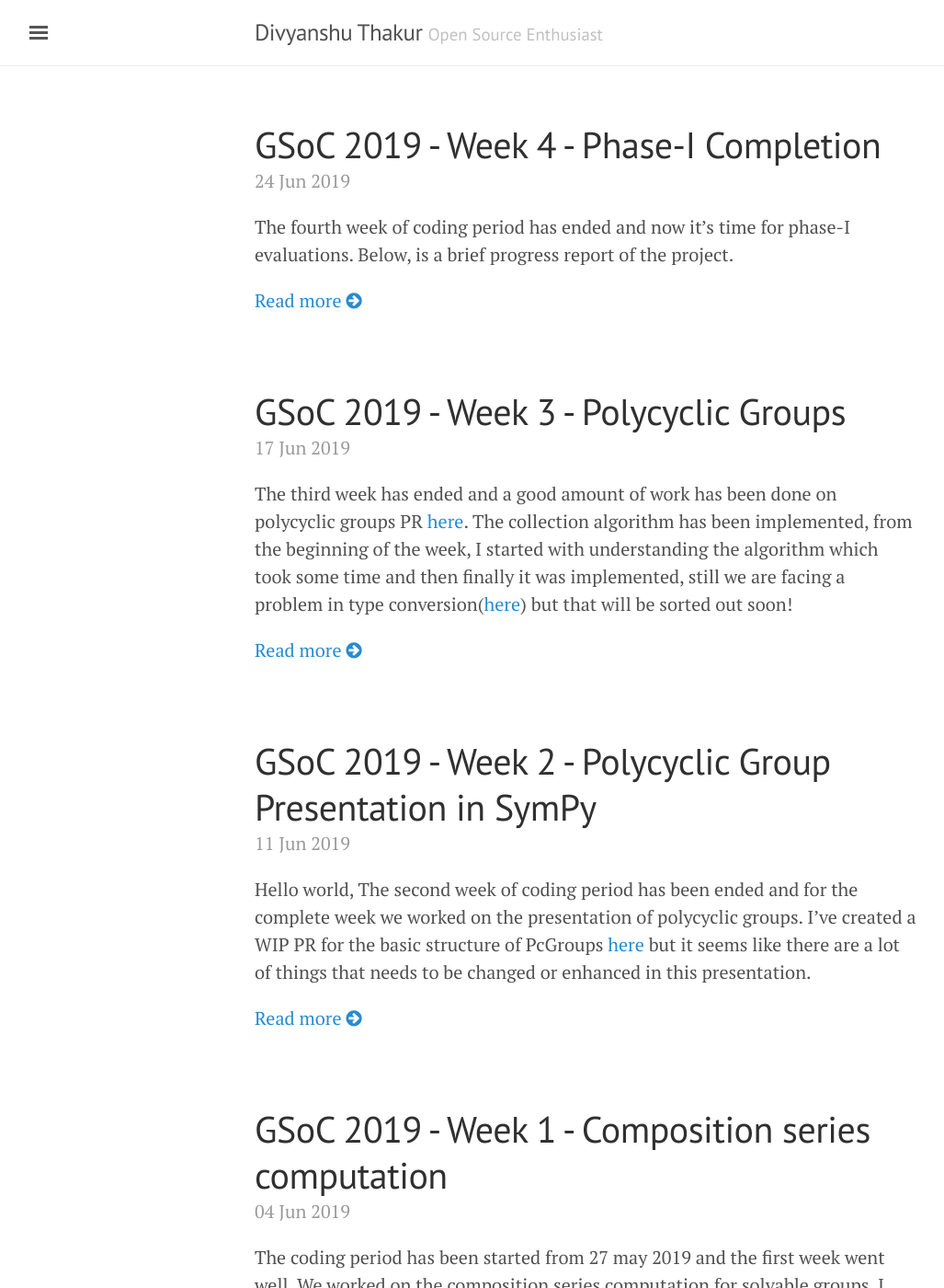
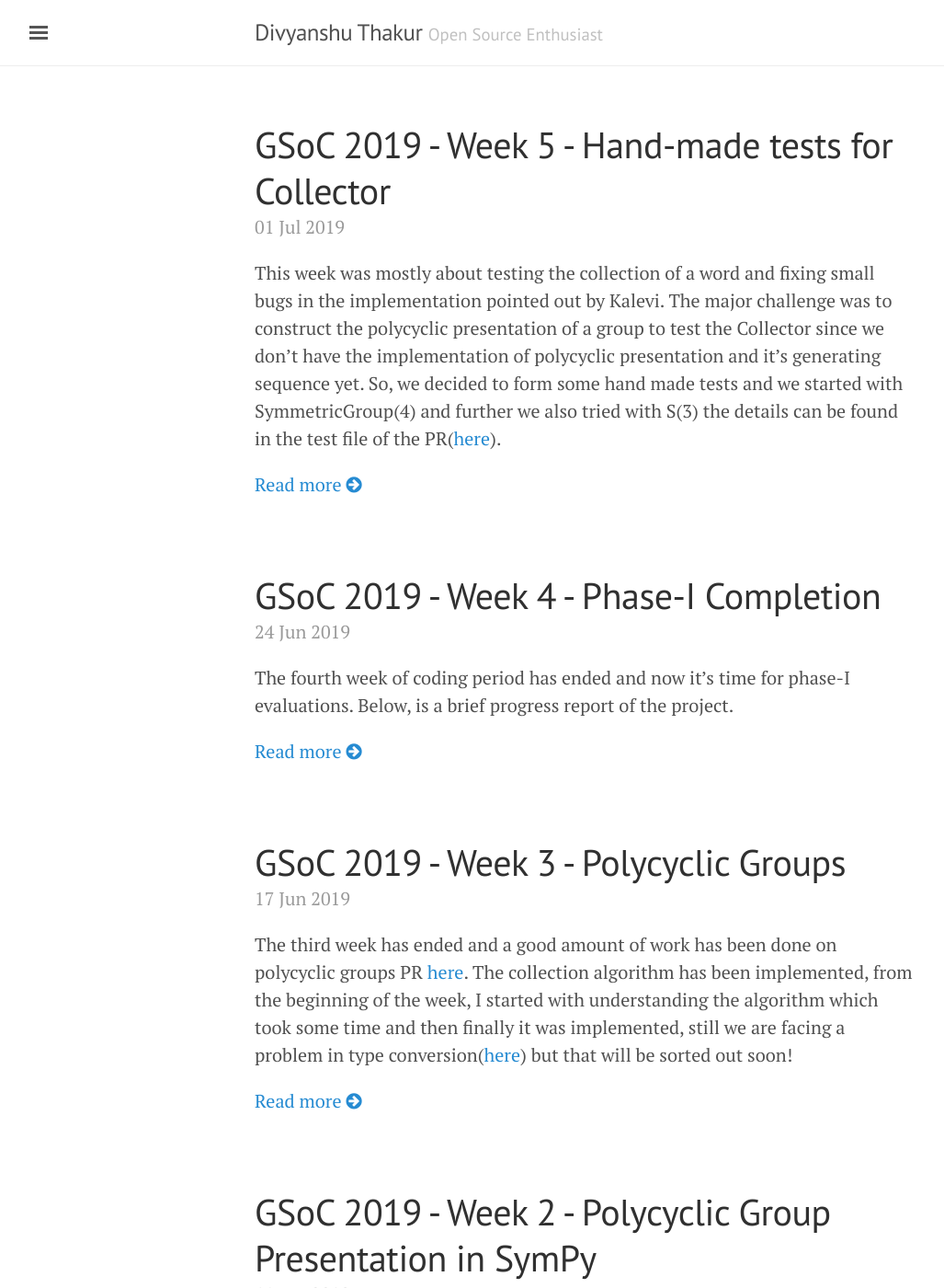
Before and after one commit to divyanshu132/divyanshu132.github.io, a Jekyll site: the page built from index.html, in a window 1280 px wide and 1400 px high. Shown: the whole window at 92% size, without its empty margins (3-1030 px from the left). Built offline with Jekyll 4.4.1, drawn with Linux system fonts in a browser that asks for light colours; the list of posts is cut into pages by our own code; some of the changed text lies outside the part shown.

Commit message:
week-5-updates

```diff
--- /dev/null
+++ b/_posts/2019-07-01-gsoc-week-5.md
@@ -0,0 +1,17 @@
+---
+layout: post
+title: GSoC 2019 - Week 5 - Hand-made tests for Collector
+comments: true
+tags: [ gsoc, Sympy]
+---
+
+This week was mostly about testing the collection of a word and fixing small bugs in the implementation pointed out by Kalevi. The major challenge was to construct the polycyclic presentation of a group to test the Collector since we don't have the implementation of polycyclic presentation and it's generating sequence yet. So, we decided to form some hand made tests and we started with SymmetricGroup(4) and further we also tried with S(3) the details can be found in the test file of the PR([here](https://github.com/sympy/sympy/pull/16991)).
+
+Now, the next step is to implement polycyclic presentation and polycyclic sequence. In the presentation we'll need generators which we can easily get and the relators. There are two types of relators needed for the presentation:
+
+ - Power relations (ex. x^re = x')
+ - Conjugate relations (ex. `x[i]**-1*x[i+1]*x[i] = RHS and x[i]*x[i+1]*x[i]**-1 = RHS`)
+
+For every pair of generators we'll form above conjugate relations but the tough part is computing that `RHS` which should be collected and for now we don't have that much idea about how to get that RHS.
+
+But, let's hope that in upcoming days we'll be able to figure it out, till then Good byeee...
```
Also changed, not shown: _posts/2019-06-24-gsoc-week-4.md (+1 -1 lines).
